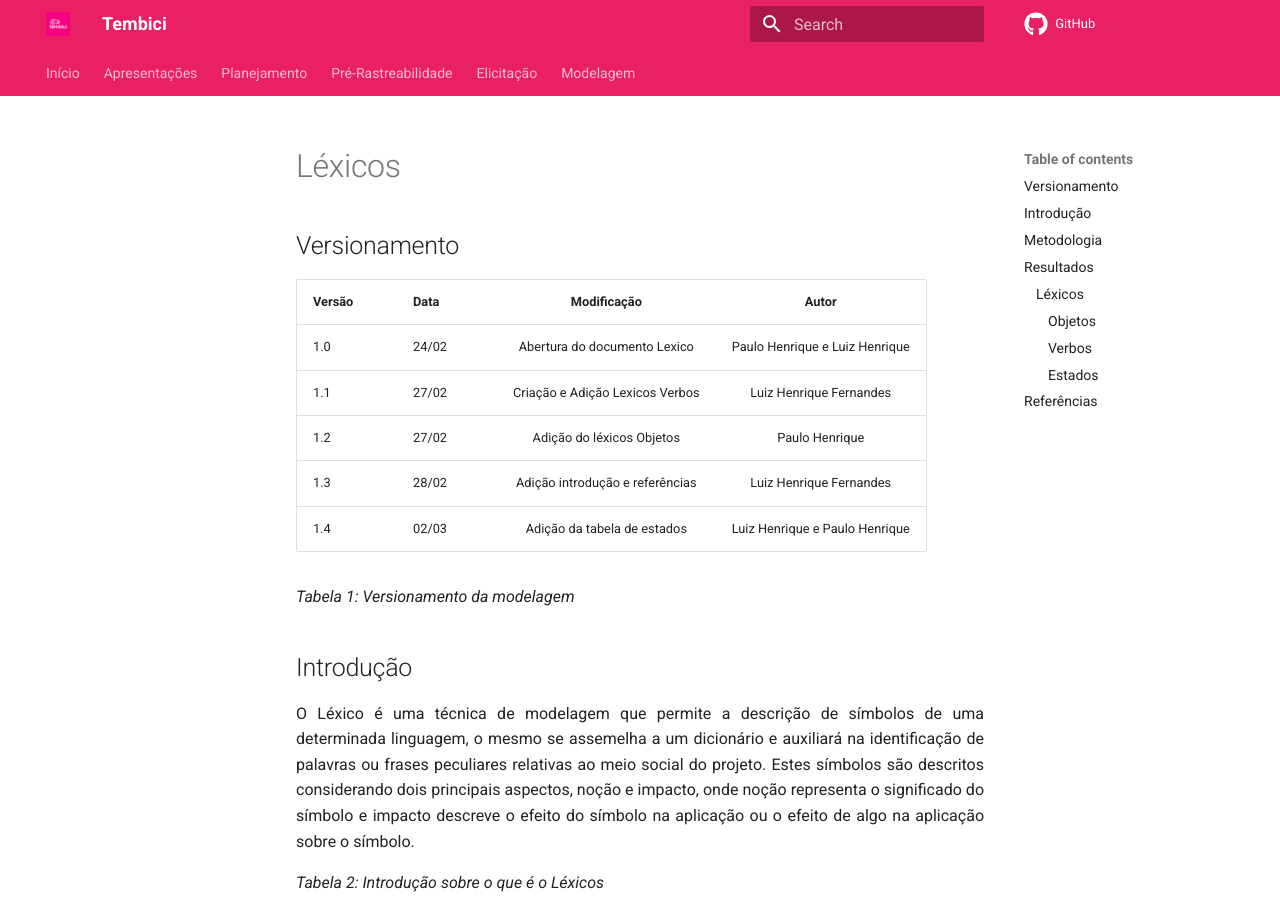
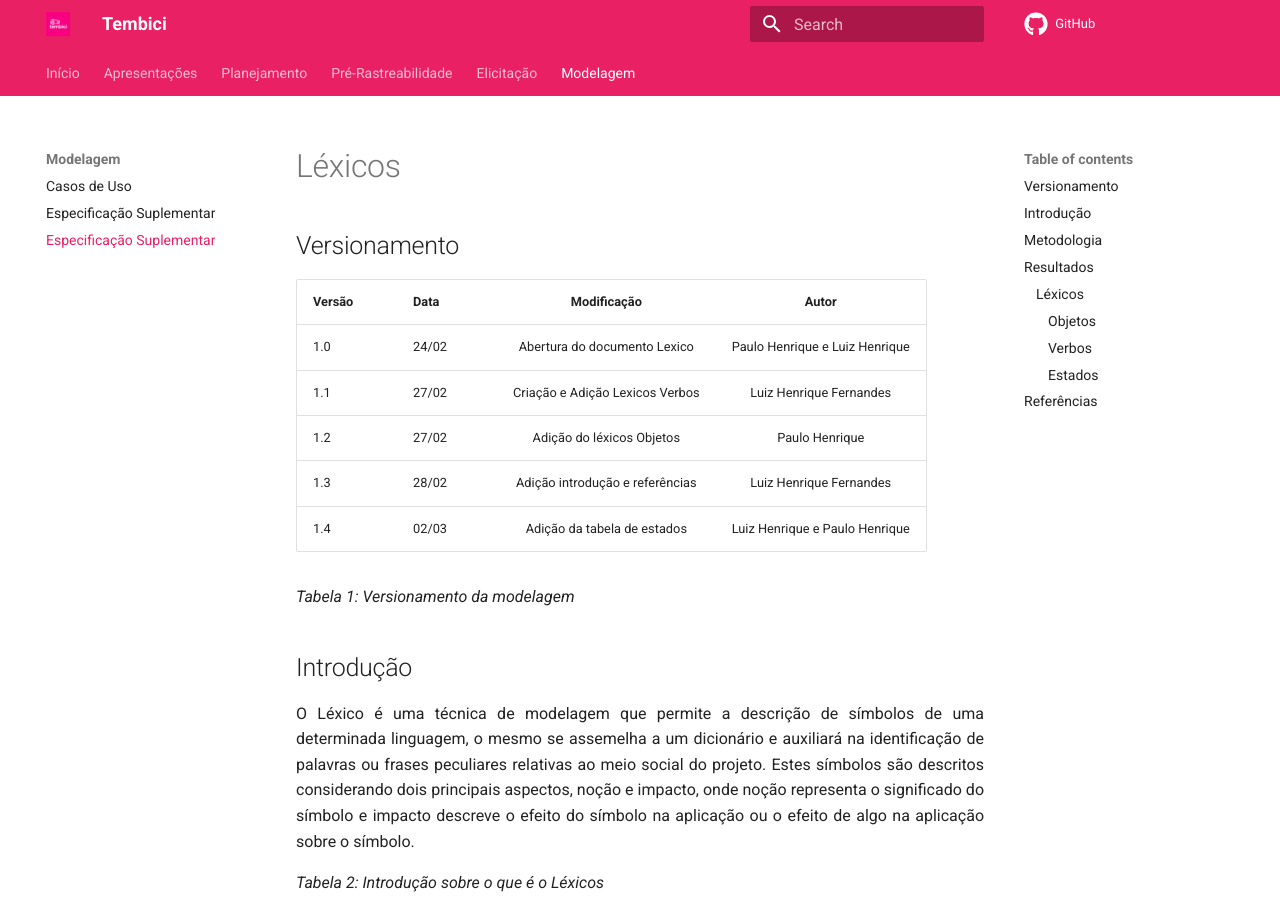
Before and after one commit to Requisitos-de-Software/2021.2-Tembici, an MkDocs documentation site: the page built from docs/modelagem/lexicos.md, in a window 1280 px wide and 900 px high. Built offline with MkDocs 1.6.1 and Material for MkDocs 9.7.7, drawn with Linux system fonts in a browser that asks for light colours; comment, search, counter and statistics services are not loaded.

Commit message:
#33 adicionar pagina no menu

```diff
--- a/mkdocs.yml
+++ b/mkdocs.yml
@@ -39,6 +39,7 @@ nav:
   - Modelagem:
     - Casos de Uso: ./modelagem/casos_de_uso.md
     - Especificação Suplementar: ./modelagem/especificacao_suplementar.md
+    - Especificação Suplementar: ./modelagem/lexicos.md
 
 markdown_extensions:
   - attr_list
```
